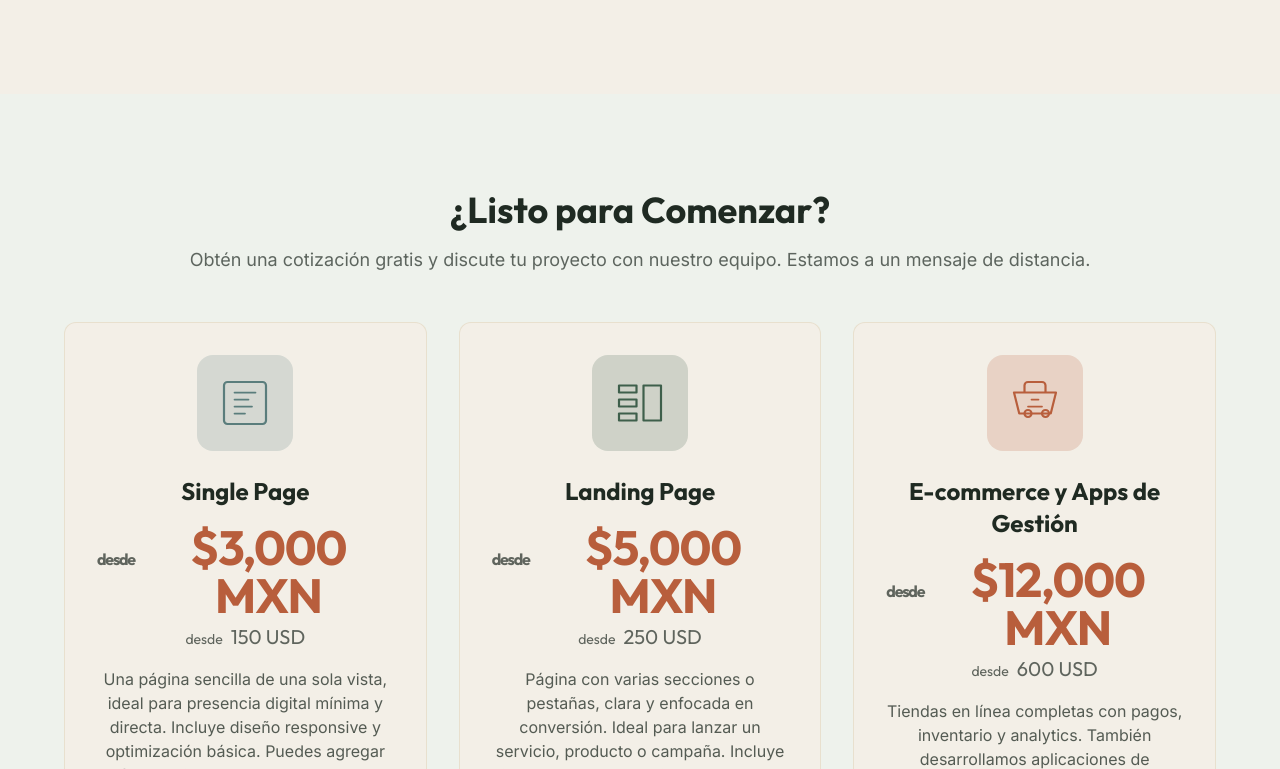
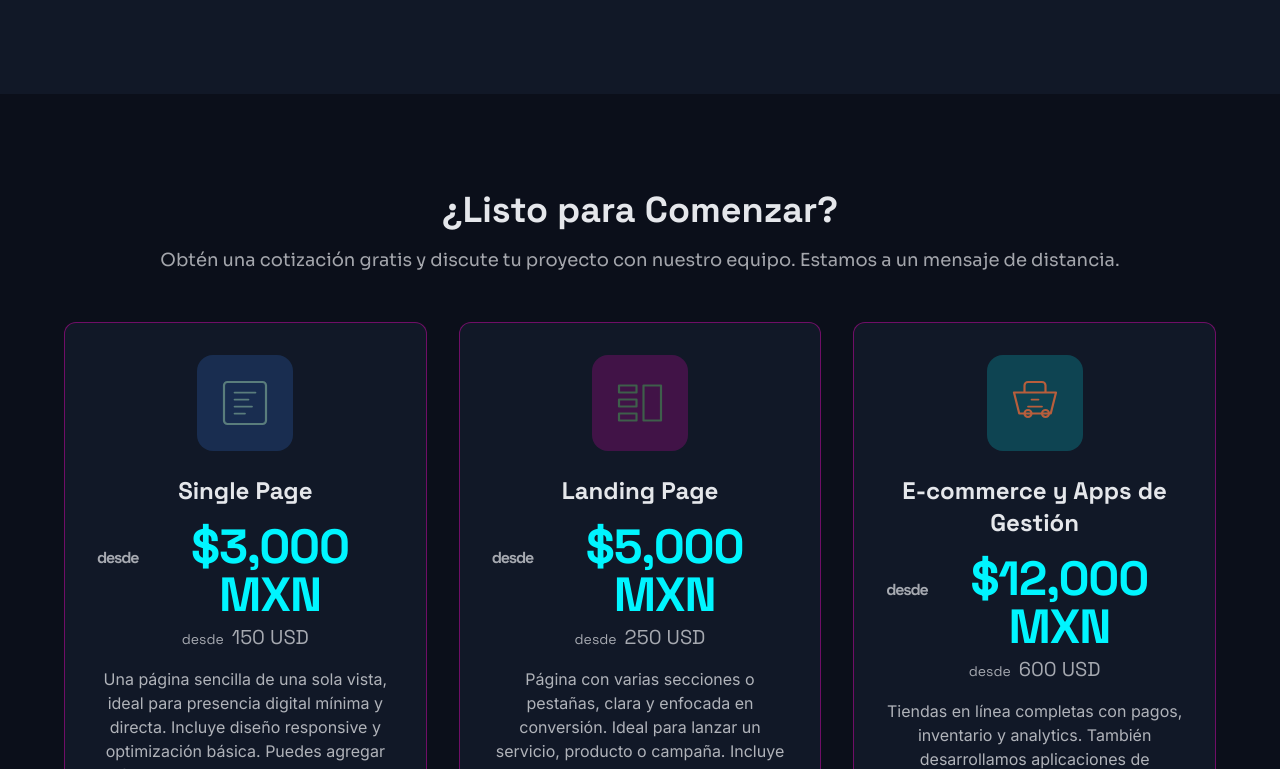
Before and after one commit to dant-dev22/rais-soluciones, a Next.js app: page / in a window 1280 px wide. Shown: the part 1691-2460 px from the top of the page. Built offline with nearby package versions, Linux system fonts and the light colour scheme.

Commit message:
nuevos colores elegidos

```diff
--- a/app/contacto/page.tsx
+++ b/app/contacto/page.tsx
@@ -56,22 +56,22 @@ export default function Contacto() {
   return (
     <div className="pt-16 sm:pt-20 pb-12 sm:pb-20">
       <section className="container mx-auto px-4 py-8 sm:py-12 md:py-20 max-w-2xl">
-        <h1 className="text-3xl sm:text-4xl md:text-5xl font-bold text-black mb-3 sm:mb-4">
+        <h1 className="text-3xl sm:text-4xl md:text-5xl font-bold text-rais-offwhite mb-3 sm:mb-4">
           Contacto
         </h1>
-        <p className="text-sm sm:text-base text-gray-700 mb-6 sm:mb-8">
+        <p className="text-sm sm:text-base text-rais-text-secondary mb-6 sm:mb-8">
           Completa el formulario y nos pondremos en contacto contigo pronto.
         </p>
 
         {submitted && (
-          <div className="bg-green-100 border border-green-400 text-green-700 px-4 py-3 rounded mb-6">
+          <div className="bg-rais-success/20 border border-rais-success/50 text-rais-success px-4 py-3 rounded mb-6">
             ¡Mensaje enviado con éxito! Te contactaremos pronto.
           </div>
         )}
 
         <form onSubmit={handleSubmit} className="space-y-4 sm:space-y-6">
           <div>
-            <label htmlFor="nombre" className="block text-sm font-medium text-gray-700 mb-2">
+            <label htmlFor="nombre" className="block text-sm font-medium text-rais-offwhite mb-2">
               Nombre
             </label>
             <input
@@ -80,13 +80,13 @@ export default function Contacto() {
               name="nombre"
               value={formData.nombre}
               onChange={handleChange}
-              className="w-full px-3 sm:px-4 py-2 sm:py-3 text-sm sm:text-base border border-gray-300 rounded-lg focus:outline-none focus:ring-2 focus:ring-pew-orange focus:border-transparent"
+              className="w-full px-3 sm:px-4 py-2 sm:py-3 text-sm sm:text-base border border-rais-charcoal bg-rais-charcoal text-rais-offwhite rounded-lg focus:outline-none focus:ring-2 focus:ring-rais-terracotta focus:border-transparent"
               required
             />
           </div>
 
           <div>
-            <label htmlFor="email" className="block text-sm font-medium text-gray-700 mb-2">
+            <label htmlFor="email" className="block text-sm font-medium text-rais-offwhite mb-2">
               Email
             </label>
             <input
@@ -95,18 +95,18 @@ export default function Contacto() {
               name="email"
               value={formData.email}
               onChange={handleChange}
-              className={`w-full px-3 sm:px-4 py-2 sm:py-3 text-sm sm:text-base border rounded-lg focus:outline-none focus:ring-2 focus:ring-pew-orange focus:border-transparent ${
-                errors.email ? 'border-red-500' : 'border-gray-300'
+              className={`w-full px-3 sm:px-4 py-2 sm:py-3 text-sm sm:text-base border rounded-lg focus:outline-none focus:ring-2 focus:ring-rais-terracotta focus:border-transparent bg-rais-charcoal text-rais-offwhite ${
+                errors.email ? 'border-rais-error' : 'border-rais-charcoal'
               }`}
               required
             />
             {errors.email && (
-              <p className="mt-1 text-xs sm:text-sm text-red-600">{errors.email}</p>
+              <p className="mt-1 text-xs sm:text-sm text-rais-error">{errors.email}</p>
             )}
           </div>
 
           <div>
-            <label htmlFor="mensaje" className="block text-sm font-medium text-gray-700 mb-2">
+            <label htmlFor="mensaje" className="block text-sm font-medium text-rais-offwhite mb-2">
               Mensaje
             </label>
             <textarea
@@ -115,14 +115,14 @@ export default function Contacto() {
               value={formData.mensaje}
               onChange={handleChange}
               rows={5}
-              className="w-full px-3 sm:px-4 py-2 sm:py-3 text-sm sm:text-base border border-gray-300 rounded-lg focus:outline-none focus:ring-2 focus:ring-pew-orange focus:border-transparent resize-none"
+              className="w-full px-3 sm:px-4 py-2 sm:py-3 text-sm sm:text-base border border-rais-charcoal bg-rais-charcoal text-rais-offwhite rounded-lg focus:outline-none focus:ring-2 focus:ring-rais-terracotta focus:border-transparent resize-none"
               required
             />
           </div>
 
           <button
             type="submit"
-            className="w-full bg-pew-orange text-white px-6 sm:px-8 py-3 sm:py-4 rounded-lg font-semibold text-base sm:text-lg hover:bg-orange-600 transition-colors"
+            className="w-full bg-rais-terracotta text-rais-on-accent px-6 sm:px-8 py-3 sm:py-4 rounded-lg font-semibold text-base sm:text-lg hover:bg-rais-terracotta-hover transition-colors"
           >
             Enviar
           </button>
--- a/app/globals.css
+++ b/app/globals.css
@@ -3,38 +3,55 @@
 @tailwind utilities;
 
 :root {
-  /* RAIS Labs Design System - Earthy & luminous */
-  /* Base */
-  --rais-black: #EEF2EC; /* Sage Light */
-  --rais-charcoal: #F3EFE7; /* Warm Beige */
-  --rais-offwhite: #1F2A22; /* Deep Soil */
-  --rais-on-accent: #FDFCFA;
+  /* Cyberpunk-tech design system */
+  /* Primary background */
+  --rais-black: #0B0F1A;
+  /* Secondary background (cards/sections) */
+  --rais-charcoal: #111827;
+  /* Text primary */
+  --rais-offwhite: #E5E7EB;
+  /* Text secondary */
+  --rais-text-secondary: #9CA3AF;
+  /* Text on accent buttons (dark for contrast on cyan) */
+  --rais-on-accent: #0B0F1A;
 
-  /* Primary accent - Clay Orange */
-  --rais-terracotta: #B85E3C;
-  --rais-terracotta-hover: #C46A45;
-  --rais-terracotta-active: #A35435;
+  /* Accent primary (buttons/highlights) */
+  --rais-terracotta: #00F5FF;
+  --rais-terracotta-hover: #33F7FF;
+  --rais-terracotta-active: #00D4DE;
 
-  /* Secondary accents */
-  --rais-oxide-red: #3E5F4B; /* Forest Green */
-  --rais-soft-gold: #D8C9A8; /* Soft Sand */
+  /* Accent secondary (interactive/details) */
+  --rais-oxide-red: #FF00C8;
+  --rais-soft-gold: #FF00C8;
 
-  /* UI states */
-  --rais-success: #4F7A5A;
-  --rais-warning: #C8A24D;
-  --rais-error: #9E3A2F;
-  --rais-info: #5A7D7C;
+  /* UI states - accessible on dark bg */
+  --rais-success: #22C55E;
+  --rais-warning: #EAB308;
+  --rais-error: #EF4444;
+  --rais-info: #3B82F6;
 
-  --foreground-rgb: 31, 42, 34; /* Deep Soil */
-  --background-start-rgb: 238, 242, 236; /* Sage Light */
-  --background-end-rgb: 243, 239, 231; /* Warm Beige */
+  --foreground-rgb: 229, 231, 235;
+  --background-start-rgb: 11, 15, 26;
+  --background-end-rgb: 17, 24, 39;
+}
+
+@layer base {
+  body {
+    color: var(--rais-offwhite);
+    background: var(--rais-black);
+    font-family: var(--font-inter), 'Inter', sans-serif;
+  }
+
+  h1, h2, h3, h4, h5, h6 {
+    font-family: var(--font-heading), 'Space Grotesk', sans-serif;
+  }
+
+  /* Subheadings - larger intro/description text */
+  p.text-lg, p.text-xl, .text-lg.p, .text-xl.p {
+    font-family: var(--font-subheading), 'Sora', sans-serif;
+  }
 }
 
 html {
   scroll-behavior: smooth;
 }
-
-body {
-  color: var(--rais-offwhite);
-  background: var(--rais-black);
-}
--- a/app/layout.tsx
+++ b/app/layout.tsx
@@ -1,10 +1,11 @@
 import type { Metadata, Viewport } from 'next'
-import { Inter, Outfit } from 'next/font/google'
+import { Inter, Sora, Space_Grotesk } from 'next/font/google'
 import './globals.css'
 import Header from '@/components/Header'
 
-const inter = Inter({ subsets: ['latin'] })
-const outfit = Outfit({ subsets: ['latin'], variable: '--font-outfit' })
+const inter = Inter({ subsets: ['latin'], variable: '--font-inter' })
+const sora = Sora({ subsets: ['latin'], variable: '--font-subheading' })
+const spaceGrotesk = Space_Grotesk({ subsets: ['latin'], variable: '--font-heading' })
 import Footer from '@/components/Footer'
 import AnimatedBubbles from '@/components/AnimatedBubbles'
 import CookieBanner from '@/components/CookieBanner'
@@ -67,7 +68,7 @@ export default function RootLayout({
 }) {
   return (
     <html lang="es">
-      <body className={`${inter.className} ${outfit.variable}`}>
+      <body className={`${inter.variable} ${sora.variable} ${spaceGrotesk.variable} ${inter.className}`}>
         <Header />
         <main className="min-h-screen relative">
           {children}
--- a/tailwind.config.js
+++ b/tailwind.config.js
@@ -8,34 +8,34 @@ module.exports = {
   theme: {
     extend: {
       fontFamily: {
-        outfit: ['var(--font-outfit)', 'sans-serif'],
+        heading: ['var(--font-heading)', 'Space Grotesk', 'sans-serif'],
+        subheading: ['var(--font-subheading)', 'Sora', 'sans-serif'],
+        body: ['var(--font-inter)', 'Inter', 'sans-serif'],
+        outfit: ['var(--font-heading)', 'Space Grotesk', 'sans-serif'],
       },
       colors: {
-        // RAIS Labs Design System - Earthy & luminous
-        // Base
-        'rais-black': '#EEF2EC', // Sage Light (primary bg)
-        'rais-charcoal': '#F3EFE7', // Warm Beige (secondary bg)
-        'rais-offwhite': '#1F2A22', // Deep Soil (primary text)
-        'rais-on-accent': '#FDFCFA', // Text on CTAs / colored bg
+        // Cyberpunk-tech design system
+        'rais-black': '#0B0F1A',
+        'rais-charcoal': '#111827',
+        'rais-offwhite': '#E5E7EB',
+        'rais-text-secondary': '#9CA3AF',
+        'rais-on-accent': '#0B0F1A',
 
-        // Primary accent - Clay Orange
         'rais-terracotta': {
-          DEFAULT: '#B85E3C',
-          hover: '#C46A45',
-          active: '#A35435',
+          DEFAULT: '#00F5FF',
+          hover: '#33F7FF',
+          active: '#00D4DE',
         },
 
-        // Secondary accents
-        'rais-oxide-red': '#3E5F4B', // Forest Green
-        'rais-soft-gold': '#D8C9A8', // Soft Sand
+        'rais-oxide-red': '#FF00C8',
+        'rais-soft-gold': '#FF00C8',
 
-        // UI states - Natural
-        'rais-success': '#4F7A5A',
-        'rais-warning': '#C8A24D',
-        'rais-error': '#9E3A2F',
-        'rais-info': '#5A7D7C',
+        'rais-success': '#22C55E',
+        'rais-warning': '#EAB308',
+        'rais-error': '#EF4444',
+        'rais-info': '#3B82F6',
 
-        'pew-orange': '#B85E3C', // → Clay Orange
+        'pew-orange': '#00F5FF',
       },
     },
   },
```
